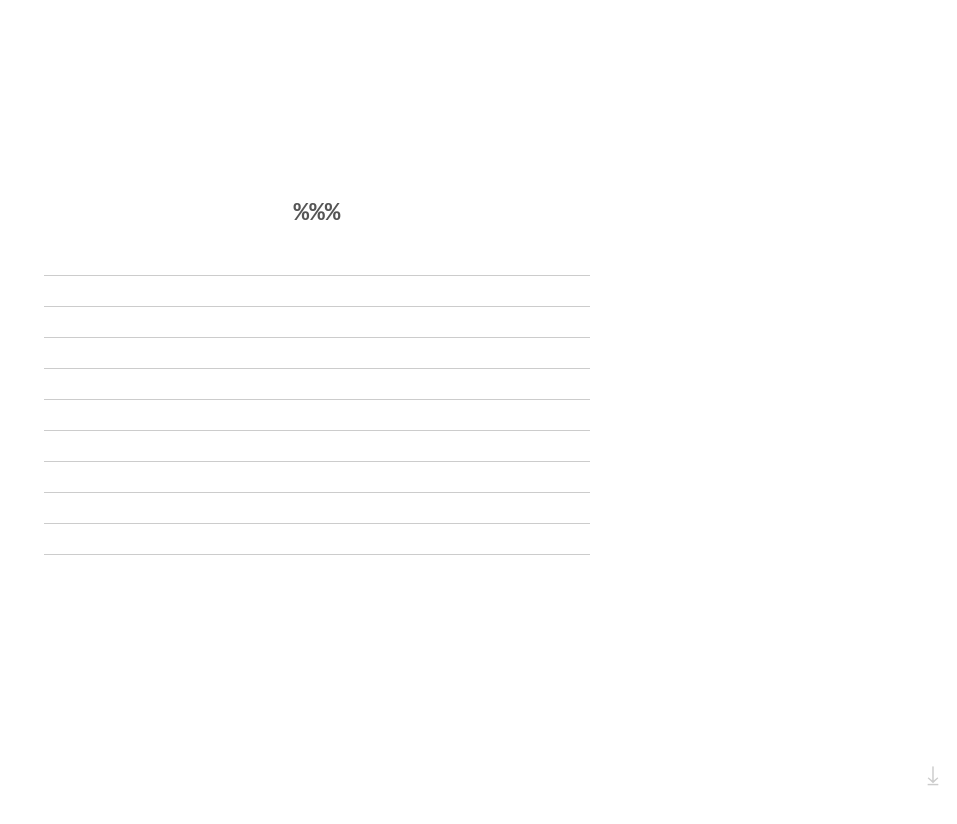
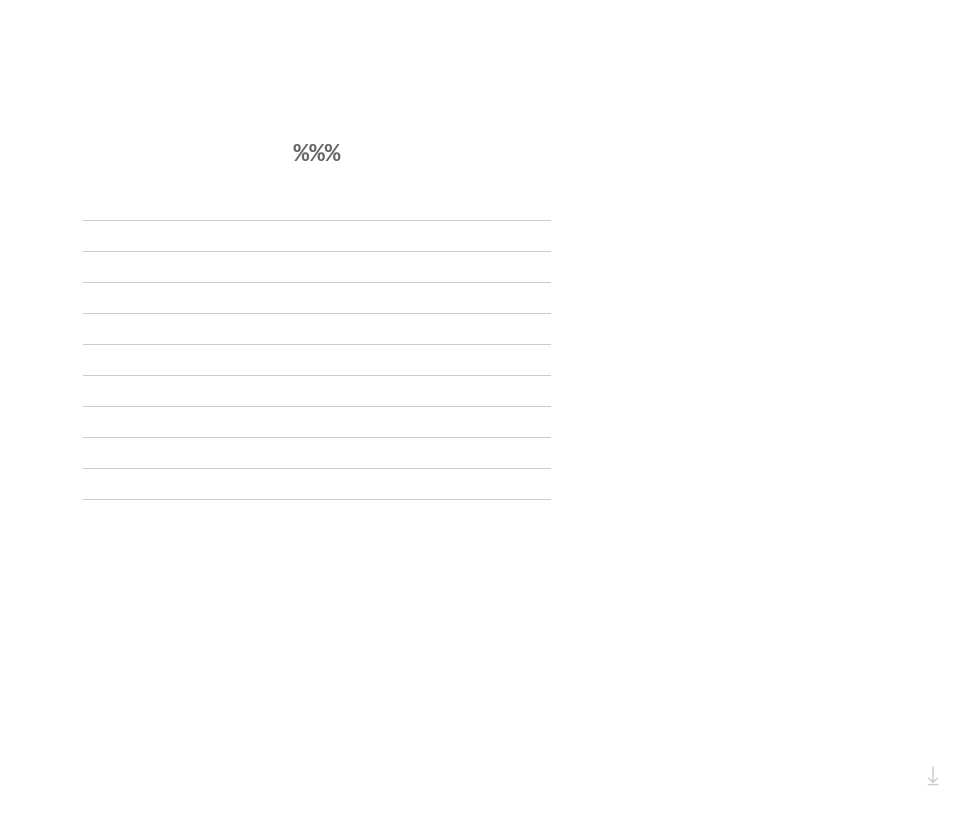
Before and after one commit to Kuehle/prompter-rotation, a plain HTML site: page template.html in a window 1280 px wide. Shown: the whole page, without its empty margins (323-1280 px from the left). Drawn offline with Linux system fonts and the light colour scheme.

Commit message:
css details

```diff
--- a/template.html
+++ b/template.html
@@ -7,10 +7,18 @@
         margin: 0;
         height: 100vh;
         font-family: monospace;
-        display: flex;
-        justify-content: center;
-        align-items: center;
-        flex-direction: column;
+    }
+
+    .container {
+        max-width: 44em;
+        padding: 1em;
+        margin: 10vh auto;
+    }
+
+    h1 {
+        color: #666;
+        line-height: 1.4;
+        text-align: center;
     }
 
     .scrollwrapper {
@@ -23,24 +31,15 @@
         resize: none;
         background-attachment: local;
         background-image:
-            linear-gradient(to right, white 10px, transparent 10px),
-            linear-gradient(to left, white 10px, transparent 10px),
             repeating-linear-gradient(white, white 30px, #ccc 30px, #ccc 31px, white 31px);
         line-height: 31px;
-        padding: 8px 10px;
+        padding: 8px 0;
         border: none;
-        width: 35em;
         min-height: 20em;
-        max-width: 100%;
-        white-space: pre;
         font-size: 1.2em;
+        max-width: 30em;
+        margin: 0 auto;
     }
-
-    h1 {
-        color: #555;
-        max-width: 27em;
-    }
-
 
     a {
         cursor: pointer;
@@ -66,12 +65,15 @@
 </head>
 
 <body>
-    <h1>%%%</h1>
-    <div class="scrollwrapper">
+    <div class="container">
 
-        <div class="textarea" contenteditable="true" onkeydown="window.onkey()"></div>
+        <h1>%%%</h1>
+        <div class="scrollwrapper">
+
+            <div class="textarea" contenteditable="true" onkeydown="window.onkey()"></div>
+        </div>
+
     </div>
-
     <a class="download" title="download a record of all past entries as .csv" onclick="window.downloadCsv()">⤓</a>
 </body>
 <script>
```
